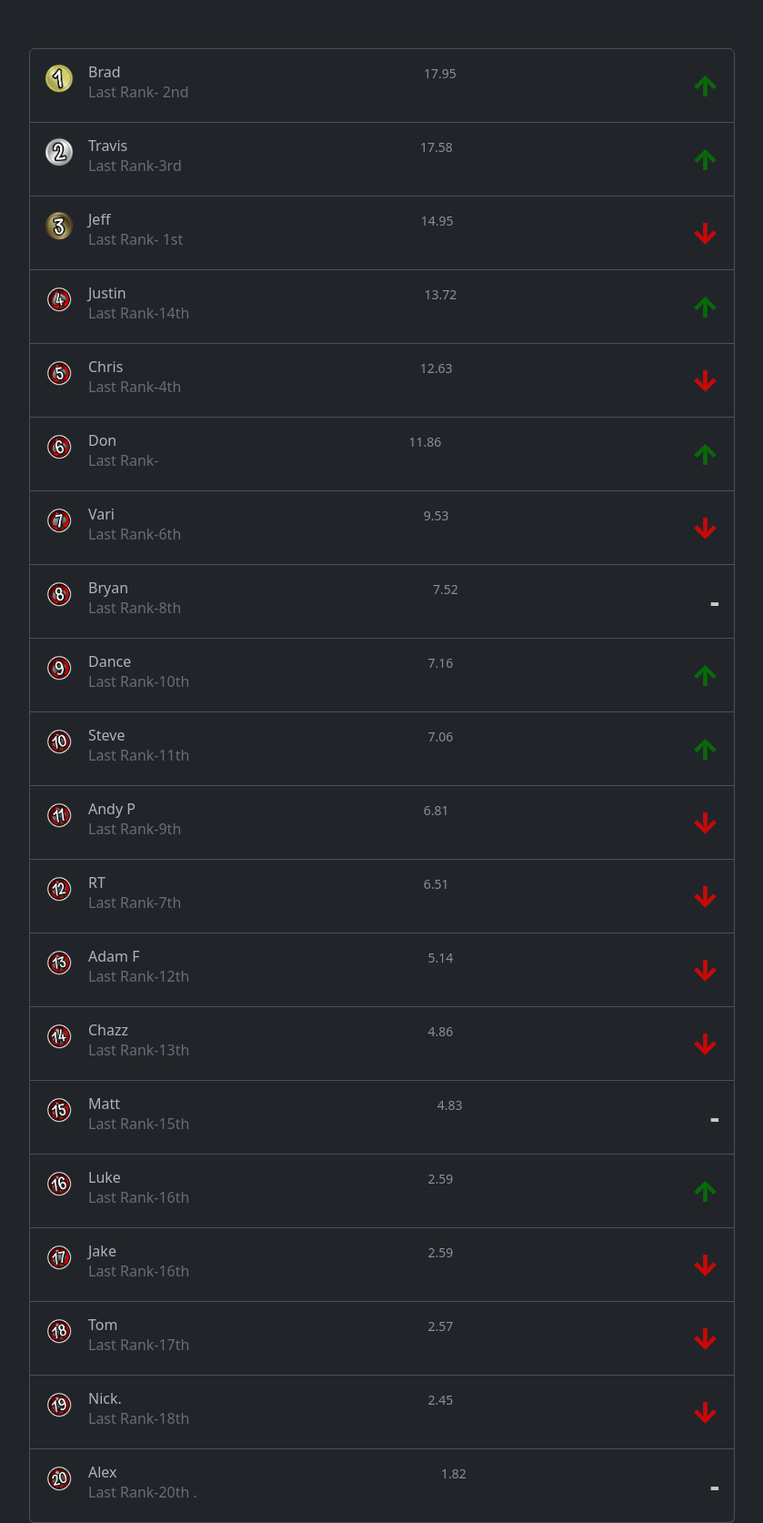
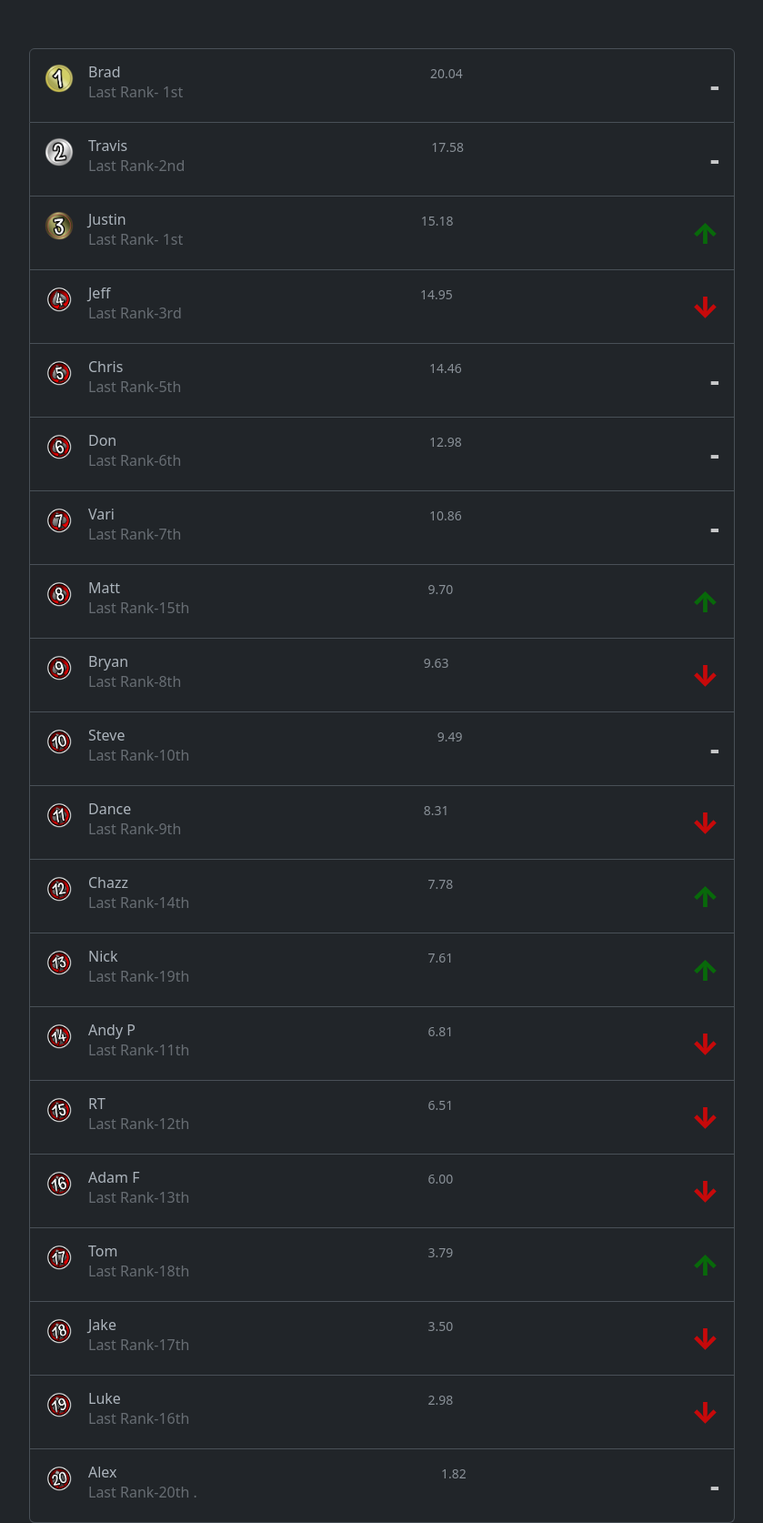
Before and after one commit to Six6VI/innercirclepoker, a plain HTML site: page standing.html in a window 1280 px wide. Shown: the part 543-2217 px from the top of the page at 91% size, without its empty margins (220-1059 px from the left). Drawn offline with nearby package versions, Linux system fonts and the light colour scheme.

Commit message:
Add files via upload

```diff
--- a/standing.html
+++ b/standing.html
@@ -54,10 +54,10 @@
             <div class="d-flex gap-2 w-100 justify-content-between col-">
               <div>
                 <h6 class="mb-0">Brad</h6>
-                <p class="mb-0 opacity-50">Last Rank- 2nd</p>
+                <p class="mb-0 opacity-50">Last Rank- 1st</p>
               </div>
-              <small class="opacity-75 text-nowrap">17.95</small>
-              <small class="opacity-75 text-nowrap up">↑</small>
+              <small class="opacity-75 text-nowrap">20.04</small>
+              <small class="opacity-75 text-nowrap even">-</small>
             </div>
           </a>
           <a href="#" class="list-group-item list-group-item-action d-flex gap-3 py-3" aria-current="true">
@@ -65,32 +65,32 @@
             <div class="d-flex gap-2 w-100 justify-content-between">
               <div>
                 <h6 class="mb-0">Travis</h6>
-                <p class="mb-0 opacity-50">Last Rank-3rd</p>
+                <p class="mb-0 opacity-50">Last Rank-2nd</p>
               </div>
               <small class="opacity-75 text-nowrap">17.58</small>
-              <small class="opacity-75 text-nowrap up">↑</small>
+              <small class="opacity-75 text-nowrap even">-</small>
             </div>
           </a>
           <a href="#" class="list-group-item list-group-item-action d-flex gap-3 py-3" aria-current="true">
             <img src="./images/Icons/third.jpeg" alt="twbs" width="32" height="32" class="rounded-circle flex-shrink-0">
             <div class="d-flex gap-2 w-100 justify-content-between">
               <div>
-                <h6 class="mb-0">Jeff</h6>
+                <h6 class="mb-0">Justin</h6>
                 <p class="mb-0 opacity-50">Last Rank- 1st</p>
               </div>
-              <small class="opacity-75 text-nowrap">14.95</small>
-              <small class="opacity-75 text-nowrap down">↓</small>
+              <small class="opacity-75 text-nowrap">15.18</small>
+              <small class="opacity-75 text-nowrap up">↑</small>
             </div>
           </a>
           <a href="#" class="list-group-item list-group-item-action d-flex gap-3 py-3" aria-current="true">
             <img src="./images/Icons/fourth.jpeg" alt="twbs" width="32" height="32" class="rounded-circle flex-shrink-0">
             <div class="d-flex gap-2 w-100 justify-content-between">
               <div>
-                <h6 class="mb-0">Justin</h6>
-                <p class="mb-0 opacity-50">Last Rank-14th</p>
+                <h6 class="mb-0">Jeff</h6>
+                <p class="mb-0 opacity-50">Last Rank-3rd</p>
               </div>
-              <small class="opacity-75 text-nowrap">13.72</small>
-              <small class="opacity-75 text-nowrap up">↑</small>
+              <small class="opacity-75 text-nowrap">14.95</small>
+              <small class="opacity-75 text-nowrap down">↓</small>
             </div>
           </a>
           <a href="#" class="list-group-item list-group-item-action d-flex gap-3 py-3" aria-current="true">
@@ -98,10 +98,10 @@
             <div class="d-flex gap-2 w-100 justify-content-between">
               <div>
                 <h6 class="mb-0">Chris</h6>
-                <p class="mb-0 opacity-50">Last Rank-4th</p>
+                <p class="mb-0 opacity-50">Last Rank-5th</p>
               </div>
-              <small class="opacity-75 text-nowrap">12.63</small>
-              <small class="opacity-75 text-nowrap down">↓</small>
+              <small class="opacity-75 text-nowrap">14.46</small>
+              <small class="opacity-75 text-nowrap even">-</small>
             </div>
           </a>
           <a href="#" class="list-group-item list-group-item-action d-flex gap-3 py-3" aria-current="true">
@@ -109,10 +109,10 @@
             <div class="d-flex gap-2 w-100 justify-content-between">
               <div>
                 <h6 class="mb-0">Don</h6>
-                <p class="mb-0 opacity-50">Last Rank-</p>
+                <p class="mb-0 opacity-50">Last Rank-6th</p>
               </div>
-              <small class="opacity-75 text-nowrap">11.86</small>
-              <small class="opacity-75 text-nowrap up">↑</small>
+              <small class="opacity-75 text-nowrap">12.98</small>
+              <small class="opacity-75 text-nowrap even">-</small>
             </div>
           </a>
           <a href="#" class="list-group-item list-group-item-action d-flex gap-3 py-3" aria-current="true">
@@ -120,32 +120,32 @@
             <div class="d-flex gap-2 w-100 justify-content-between">
               <div>
                 <h6 class="mb-0">Vari</h6>
-                <p class="mb-0 opacity-50">Last Rank-6th</p>
+                <p class="mb-0 opacity-50">Last Rank-7th</p>
               </div>
-              <small class="opacity-75 text-nowrap">9.53</small>
-              <small class="opacity-75 text-nowrap down">↓</small>
+              <small class="opacity-75 text-nowrap">10.86</small>
+              <small class="opacity-75 text-nowrap even">-</small>
             </div>
           </a>
           <a href="#" class="list-group-item list-group-item-action d-flex gap-3 py-3" aria-current="true">
             <img src="./images/Icons/eighth.jpeg" alt="twbs" width="32" height="32" class="rounded-circle flex-shrink-0">
             <div class="d-flex gap-2 w-100 justify-content-between">
               <div>
-                <h6 class="mb-0">Bryan</h6>
-                <p class="mb-0 opacity-50">Last Rank-8th</p>
+                <h6 class="mb-0">Matt</h6>
+                <p class="mb-0 opacity-50">Last Rank-15th</p>
               </div>
-              <small class="opacity-75 text-nowrap">7.52</small>
-              <small class="opacity-75 text-nowrap even">-</small>
+              <small class="opacity-75 text-nowrap">9.70</small>
+              <small class="opacity-75 text-nowrap up">↑</small>
             </div>
           </a>
           <a href="#" class="list-group-item list-group-item-action d-flex gap-3 py-3" aria-current="true">
             <img src="./images/Icons/ninth.jpeg" alt="twbs" width="32" height="32" class="rounded-circle flex-shrink-0">
             <div class="d-flex gap-2 w-100 justify-content-between">
               <div>
-                <h6 class="mb-0">Dance</h6>
-                <p class="mb-0 opacity-50">Last Rank-10th</p>
+                <h6 class="mb-0">Bryan</h6>
+                <p class="mb-0 opacity-50">Last Rank-8th</p>
               </div>
-              <small class="opacity-75 text-nowrap">7.16</small>
-              <small class="opacity-75 text-nowrap up">↑</small>
+              <small class="opacity-75 text-nowrap">9.63</small>
+              <small class="opacity-75 text-nowrap down">↓</small>
             </div>
           </a>
           <a href="#" class="list-group-item list-group-item-action d-flex gap-3 py-3" aria-current="true">
@@ -153,20 +153,20 @@
             <div class="d-flex gap-2 w-100 justify-content-between">
               <div>
                 <h6 class="mb-0">Steve</h6>
-                <p class="mb-0 opacity-50">Last Rank-11th</p>
+                <p class="mb-0 opacity-50">Last Rank-10th</p>
               </div>
-              <small class="opacity-75 text-nowrap">7.06</small>
-              <small class="opacity-75 text-nowrap up">↑</small>
+              <small class="opacity-75 text-nowrap">9.49</small>
+              <small class="opacity-75 text-nowrap even">-</small>
             </div>
           </a>
           <a href="#" class="list-group-item list-group-item-action d-flex gap-3 py-3" aria-current="true">
             <img src="./images/Icons/eleventh.jpeg" alt="twbs" width="32" height="32" class="rounded-circle flex-shrink-0">
             <div class="d-flex gap-2 w-100 justify-content-between">
               <div>
-                <h6 class="mb-0">Andy P</h6>
+                <h6 class="mb-0">Dance</h6>
                 <p class="mb-0 opacity-50">Last Rank-9th</p>
               </div>
-              <small class="opacity-75 text-nowrap">6.81</small>
+              <small class="opacity-75 text-nowrap">8.31</small>
               <small class="opacity-75 text-nowrap down">↓</small>
             </div>
           </a>
@@ -174,32 +174,32 @@
             <img src="./images/Icons/twelth.jpeg" alt="twbs" width="32" height="32" class="rounded-circle flex-shrink-0">
             <div class="d-flex gap-2 w-100 justify-content-between">
               <div>
-                <h6 class="mb-0">RT</h6>
-                <p class="mb-0 opacity-50">Last Rank-7th</p>
+                <h6 class="mb-0">Chazz</h6>
+                <p class="mb-0 opacity-50">Last Rank-14th</p>
               </div>
-              <small class="opacity-75 text-nowrap">6.51</small>
-              <small class="opacity-75 text-nowrap down">↓</small>
+              <small class="opacity-75 text-nowrap">7.78</small>
+              <small class="opacity-75 text-nowrap up">↑</small>
             </div>
           </a>
           <a href="#" class="list-group-item list-group-item-action d-flex gap-3 py-3" aria-current="true">
             <img src="./images/Icons/thirteenth.jpeg" alt="twbs" width="32" height="32" class="rounded-circle flex-shrink-0">
             <div class="d-flex gap-2 w-100 justify-content-between">
               <div>
-                <h6 class="mb-0">Adam F</h6>
-                <p class="mb-0 opacity-50">Last Rank-12th</p>
+                <h6 class="mb-0">Nick</h6>
+                <p class="mb-0 opacity-50">Last Rank-19th</p>
               </div>
-              <small class="opacity-75 text-nowrap">5.14</small>
-              <small class="opacity-75 text-nowrap down">↓</small>
+              <small class="opacity-75 text-nowrap">7.61</small>
+              <small class="opacity-75 text-nowrap up">↑</small>
             </div>
           </a>
           <a href="#" class="list-group-item list-group-item-action d-flex gap-3 py-3" aria-current="true">
             <img src="./images/Icons/fourteenth.jpeg" alt="twbs" width="32" height="32" class="rounded-circle flex-shrink-0">
             <div class="d-flex gap-2 w-100 justify-content-between">
               <div>
-                <h6 class="mb-0">Chazz</h6>
-                <p class="mb-0 opacity-50">Last Rank-13th</p>
+                <h6 class="mb-0">Andy P</h6>
+                <p class="mb-0 opacity-50">Last Rank-11th</p>
               </div>
-              <small class="opacity-75 text-nowrap">4.86</small>
+              <small class="opacity-75 text-nowrap">6.81</small>
               <small class="opacity-75 text-nowrap down">↓</small>
             </div>
           </a>
@@ -207,43 +207,43 @@
             <img src="./images/Icons/fifteenth.jpeg" alt="twbs" width="32" height="32" class="rounded-circle flex-shrink-0">
             <div class="d-flex gap-2 w-100 justify-content-between">
               <div>
-                <h6 class="mb-0">Matt</h6>
-                <p class="mb-0 opacity-50">Last Rank-15th</p>
+                <h6 class="mb-0">RT</h6>
+                <p class="mb-0 opacity-50">Last Rank-12th</p>
               </div>
-              <small class="opacity-75 text-nowrap">4.83</small>
-              <small class="opacity-75 text-nowrap even">-</small>
+              <small class="opacity-75 text-nowrap">6.51</small>
+              <small class="opacity-75 text-nowrap down">↓</small>
             </div>
           </a>
           <a href="#" class="list-group-item list-group-item-action d-flex gap-3 py-3" aria-current="true">
             <img src="./images/Icons/sixteenth.jpeg" alt="twbs" width="32" height="32" class="rounded-circle flex-shrink-0">
             <div class="d-flex gap-2 w-100 justify-content-between">
               <div>
-                <h6 class="mb-0">Luke</h6>
-                <p class="mb-0 opacity-50">Last Rank-16th</p>
+                <h6 class="mb-0">Adam F</h6>
+                <p class="mb-0 opacity-50">Last Rank-13th</p>
               </div>
-              <small class="opacity-75 text-nowrap">2.59</small>
-              <small class="opacity-75 text-nowrap up">↑</small>
+              <small class="opacity-75 text-nowrap">6.00</small>
+              <small class="opacity-75 text-nowrap down">↓</small>
             </div>
           </a>
           <a href="#" class="list-group-item list-group-item-action d-flex gap-3 py-3" aria-current="true">
             <img src="./images/Icons/seventeenth.jpeg" alt="twbs" width="32" height="32" class="rounded-circle flex-shrink-0">
             <div class="d-flex gap-2 w-100 justify-content-between">
               <div>
-                <h6 class="mb-0">Jake</h6>
-                <p class="mb-0 opacity-50">Last Rank-16th</p>
+                <h6 class="mb-0">Tom</h6>
+                <p class="mb-0 opacity-50">Last Rank-18th</p>
               </div>
-              <small class="opacity-75 text-nowrap">2.59</small>
-              <small class="opacity-75 text-nowrap down">↓</small>
+              <small class="opacity-75 text-nowrap">3.79</small>
+              <small class="opacity-75 text-nowrap up">↑</small>
             </div>
           </a>
           <a href="#" class="list-group-item list-group-item-action d-flex gap-3 py-3" aria-current="true">
             <img src="./images/Icons/eightteenth.jpeg" alt="twbs" width="32" height="32" class="rounded-circle flex-shrink-0">
             <div class="d-flex gap-2 w-100 justify-content-between">
               <div>
-                <h6 class="mb-0">Tom</h6>
+                <h6 class="mb-0">Jake</h6>
                 <p class="mb-0 opacity-50">Last Rank-17th</p>
               </div>
-              <small class="opacity-75 text-nowrap">2.57</small>
+              <small class="opacity-75 text-nowrap">3.50</small>
               <small class="opacity-75 text-nowrap down">↓</small>
             </div>
           </a>
@@ -251,10 +251,10 @@
             <img src="./images/Icons/nineteenth.jpeg" alt="twbs" width="32" height="32" class="rounded-circle flex-shrink-0">
             <div class="d-flex gap-2 w-100 justify-content-between">
               <div>
-                <h6 class="mb-0">Nick.</h6>
-                <p class="mb-0 opacity-50">Last Rank-18th</p>
+                <h6 class="mb-0">Luke</h6>
+                <p class="mb-0 opacity-50">Last Rank-16th</p>
               </div>
-              <small class="opacity-75 text-nowrap">2.45</small>
+              <small class="opacity-75 text-nowrap">2.98</small>
               <small class="opacity-75 text-nowrap down">↓</small>
             </div>
           </a>
```
Also changed, not shown: gallery.html (+31 -1 lines), homepage.html (+67 -17 lines), images/Events/novEvent.jpeg (added), images/Events/season/Season2/sea2novtrophy.jpeg (added), images/Events/season/Season2/sea2octa.jpeg (added), images/Events/season/Season2/sea2octb.jpeg (added), images/Events/season/Season2/sea2octc.jpeg (added), images/Events/season/Season2/sea2octd.jpeg (added), images/Events/season/Season2/sea2octe.jpeg (added), images/Events/season/Season2/sea2trophshelf.jpeg (added), images/christmas.jpeg (added), 1 other file.
